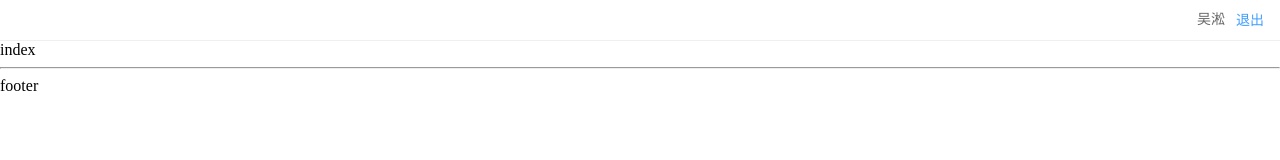
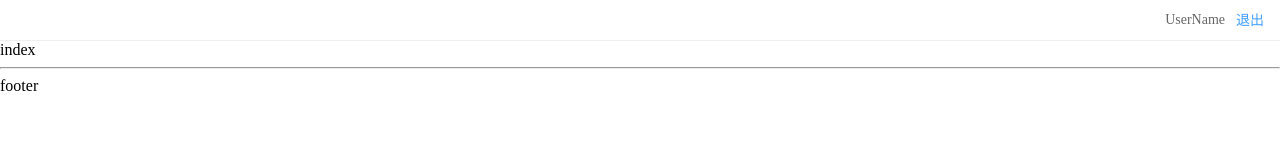
Before and after one commit to enlian/vue-membership-management-system, a Vue app: page /#/ in a window 1280 px wide. Shown: the top 160 px of the page. Built offline with nearby package versions, Linux system fonts and the light colour scheme.

Commit message:
修改bug

```diff
--- a/src/components/common/header.vue
+++ b/src/components/common/header.vue
@@ -1,7 +1,7 @@
 <template>
   <div class="header">
     <el-button type="text" class="logout-btn">退出</el-button>
-    <span>吴淞</span>
+    <span>UserName</span>
   </div>
 </template>
 
```
